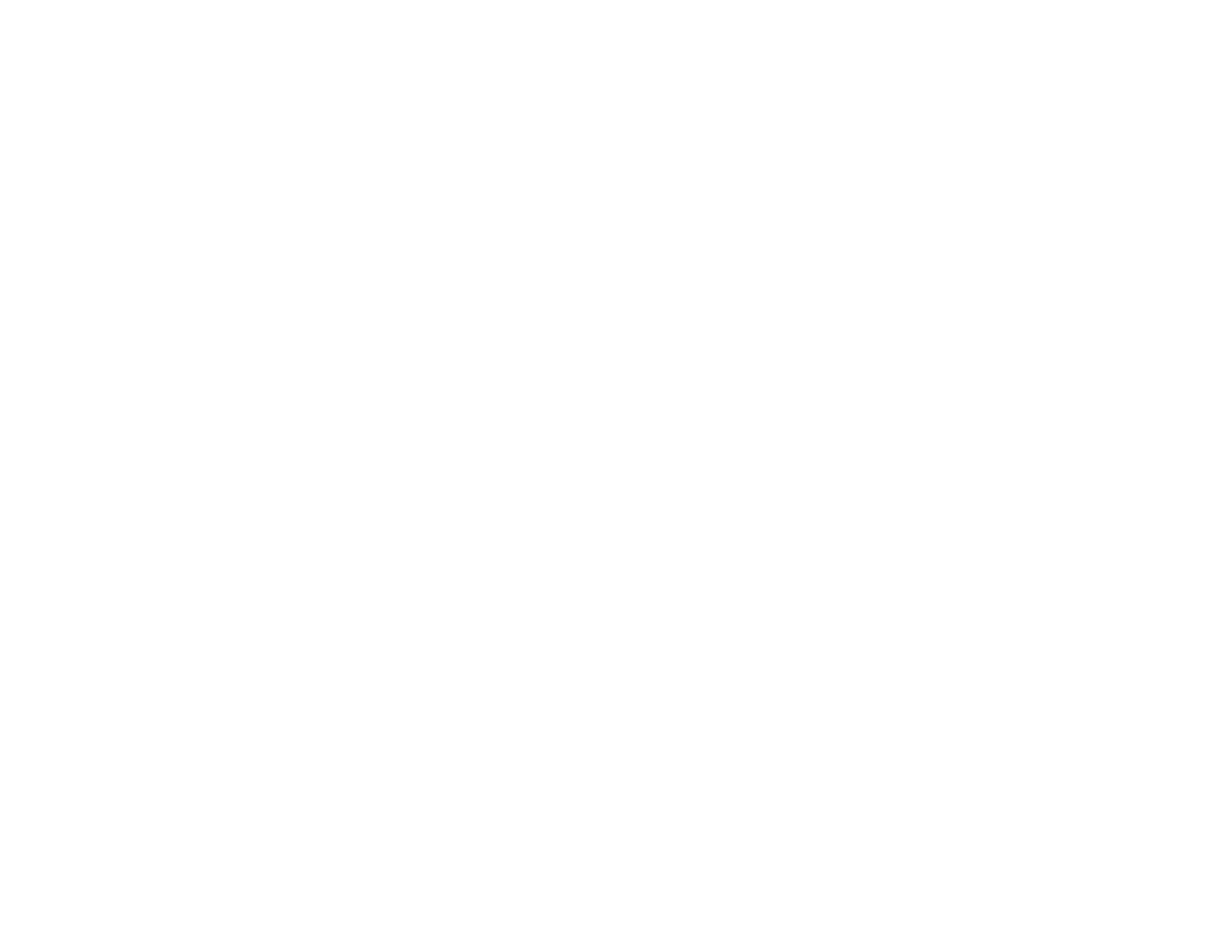
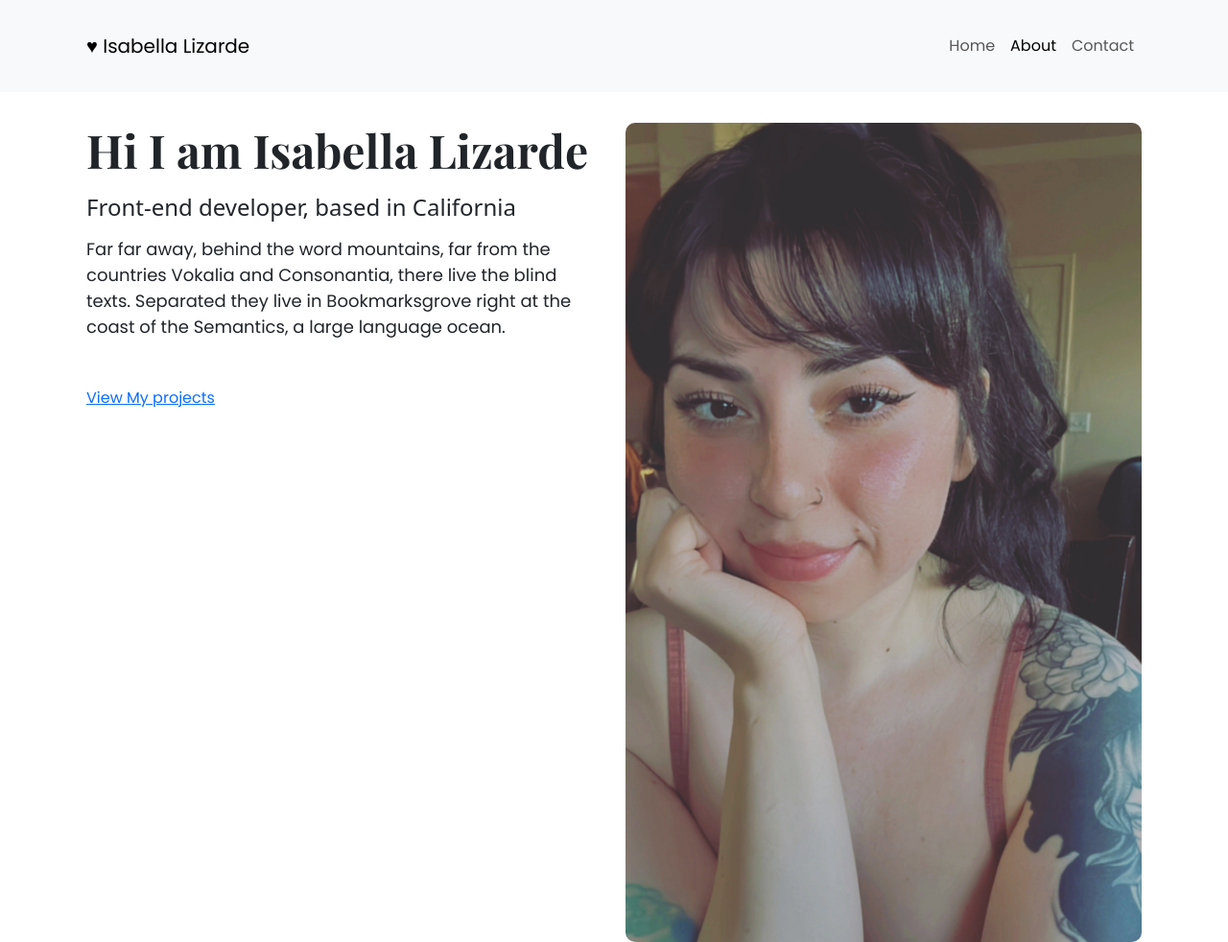
Before and after one commit to soybella/SheCodes-Portfolio-Project, a plain HTML site: page about.html in a window 1280 px wide. Shown: the whole page at 96% size. Before the commit the page ends 800 px from the top, so only its background shows below. Drawn offline with nearby package versions, Linux system fonts and the light colour scheme.

Commit message:
Updated about page

```diff
--- a/about.html
+++ b/about.html
@@ -10,14 +10,99 @@
       integrity="sha384-GLhlTQ8iRABdZLl6O3oVMWSktQOp6b7In1Zl3/Jr59b6EGGoI1aFkw7cmDA6j6gD"
       crossorigin="anonymous"
     />
+    <link rel="preconnect" href="https://fonts.googleapis.com" />
+    <link rel="preconnect" href="https://fonts.gstatic.com" crossorigin />
+    <link
+      href="https://fonts.googleapis.com/css2?family=Comfortaa:wght@300;400;500;600;700&family=Playfair+Display:wght@700&display=swap"
+      rel="stylesheet"
+    />
+    <link rel="preconnect" href="https://fonts.googleapis.com" />
+    <link rel="preconnect" href="https://fonts.gstatic.com" crossorigin />
+    <link
+      href="https://fonts.googleapis.com/css2?family=Comfortaa:wght@300;400;500;600;700&family=Playfair+Display:wght@700&family=Poppins&display=swap"
+      rel="stylesheet"
+    />
     <link rel="stylesheet" href="styles/portfolio.css" />
-    <title>SheCodes Portfolio Project - About</title>
-  </head>
-  <body>
     <script
       src="https://cdn.jsdelivr.net/npm/bootstrap@5.3.0-alpha1/dist/js/bootstrap.bundle.min.js"
       integrity="sha384-w76AqPfDkMBDXo30jS1Sgez6pr3x5MlQ1ZAGC+nuZB+EYdgRZgiwxhTBTkF7CXvN"
       crossorigin="anonymous"
     ></script>
+    <title>SheCodes Portfolio Project - About</title>
+  </head>
+  <body>
+    <nav class="navbar navbar-expand-lg navbar-light bg-light fixed-top">
+      <div class="container">
+        <a class="navbar-brand" href="/index.html" title="Project Homepage"
+          >♥ Isabella Lizarde</a
+        >
+        <button
+          class="navbar-toggler"
+          type="button"
+          data-bs-toggle="collapse"
+          data-bs-target="#navbarNav"
+          aria-controls="navbarNav"
+          aria-expanded="false"
+          aria-label="Toggle navigation"
+        >
+          <span class="navbar-toggler-icon"></span>
+        </button>
+        <div class="collapse navbar-collapse navbar-list" id="navbarNav">
+          <ul class="navbar-nav">
+            <li class="nav-item">
+              <a
+                class="nav-link"
+                aria-current="page"
+                href="/index.html"
+                alt="Project Homepage"
+                >Home</a
+              >
+            </li>
+            <li class="nav-item">
+              <a
+                class="nav-link active"
+                href="/about.html"
+                title="Project About Page"
+                >About</a
+              >
+            </li>
+            <li class="nav-item">
+              <a
+                class="nav-link"
+                href="/about.html#contact"
+                title="Project Contact link"
+                >Contact</a
+              >
+            </li>
+          </ul>
+        </div>
+      </div>
+    </nav>
+    <div class="container pt-5">
+      <div class="row">
+        <div class="col-sm-6 about-content">
+          <h2 class="mb-3">Hi I am Isabella Lizarde</h2>
+          <h4 class="mb-3">Front-end developer, based in California</h4>
+          <p>
+            Far far away, behind the word mountains, far from the countries
+            Vokalia and Consonantia, there live the blind texts. Separated they
+            live in Bookmarksgrove right at the coast of the Semantics, a large
+            language ocean.
+          </p>
+          <div class="mt-5">
+            <a href="#" class="view-projects-link" title="View Projects"
+              >View My projects</a
+            >
+          </div>
+        </div>
+        <div class="col-md-6 d-md-block">
+          <img
+            src="/images/profile-image.jpg"
+            class="img-fluid portfolio-profile-image"
+            alt="Portfolio Profile Image"
+          />
+        </div>
+      </div>
+    </div>
   </body>
 </html>
```
